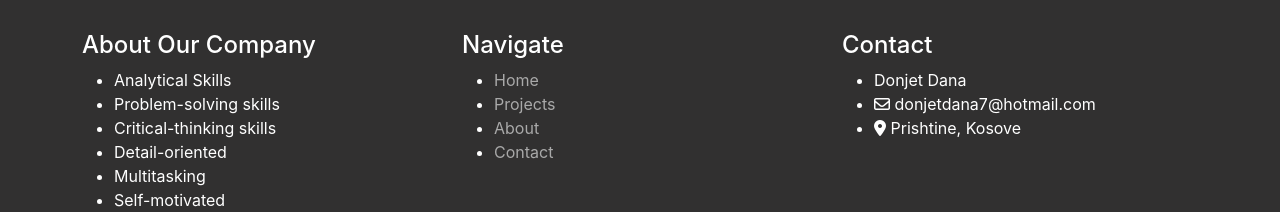
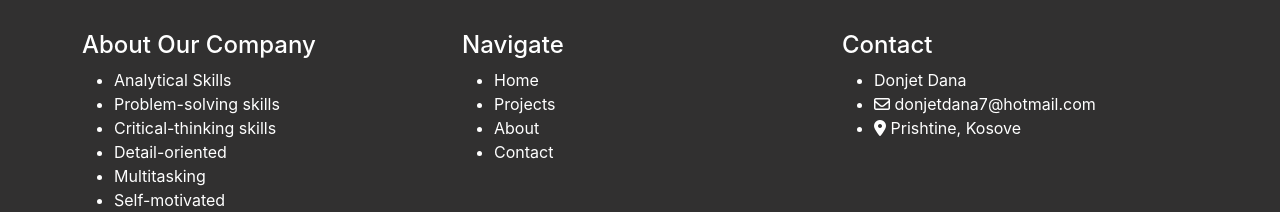
Before and after one commit to DonjetDana/JobApplication, a React (Create React App) app: page / in a window 1280 px wide. Shown: the part 1391-1603 px from the top of the page. Built offline with nearby package versions, Linux system fonts and the light colour scheme.

Commit message:
Modified Files

```diff
--- a/src/App.jsx
+++ b/src/App.jsx
@@ -7,6 +7,8 @@
   import Main from "./components/component/Main";
   import JobInformation from "./components/component/JobInformation";
   import jobData from "./components/component/jobs.json"
+  import Contact from "./components/component/Contact";
+  import About from "./components/component/About";
 
   export default function App() {
      const [selectedJob,setSelectedJob] = React.useState([]);
@@ -32,6 +34,8 @@
           <Route path="/signup" element={<Signup />} />
           <Route path="/main" element={<Main data={jobData} onClick={sendData} />} />
           <Route path="/jobinformation" element={<JobInformation  jobData={selectedJob} />} />
+          <Route path="/contact" element={<Contact />} />
+          <Route path="/about" element={<About />} />
 
         </Routes>
       </div>
--- a/src/components/component/Footer.jsx
+++ b/src/components/component/Footer.jsx
@@ -23,10 +23,10 @@ export default function Footer(){
                             <div className="second">
                                 <h4> Navigate</h4>
                                 <ul className="footer-ul">
-                                    <li><a href="#" className="footer-a" >Home</a></li>
-                                    <li><a href="#" className="footer-a">Projects</a></li>
-                                    <li><a href="#" className="footer-a">About</a></li>
-                                    <li><a href="#" className="footer-a">Contact</a></li>
+                                    <li><a href="#" className="footer-a text-white" >Home</a></li>
+                                    <li><a href="#" className="footer-a text-white">Projects</a></li>
+                                    <li><a href="#" className="footer-a text-white">About</a></li>
+                                    <li><a href="#" className="footer-a text-white">Contact</a></li>
                                 </ul>
                             </div>
                         </div>
--- a/src/components/component/Header.jsx
+++ b/src/components/component/Header.jsx
@@ -35,13 +35,13 @@ export default function Header() {
                     <div className="collapse navbar-collapse" id="collapsenavbar">
                         <ul className="navbar-nav my-0 mx-auto">
                             <li className="nav-item">
-                                <a href="#" className="nav-link">Home</a>
+                                <a href="/" className="nav-link">Home</a>
                             </li>
                             <li className="nav-item">
-                                <a href="#" className="nav-link">About</a>
+                                <a href="/about" className="nav-link">About</a>
                             </li>
                             <li className="nav-item">
-                                <a href="#" className="nav-link">Contact</a>
+                                <a href="/contact" className="nav-link">Contact</a>
                             </li>
                         </ul>
                     </div>
--- a/src/components/component/Home.jsx
+++ b/src/components/component/Home.jsx
@@ -32,10 +32,10 @@ export default function Home() {
                                     <a href="#" className="nav-link">Home</a>
                                 </li>
                                 <li className="nav-item">
-                                    <a href="#" className="nav-link">About</a>
+                                    <a href="/about" className="nav-link">About</a>
                                 </li>
                                 <li className="nav-item">
-                                    <a href="#" className="nav-link">Contact</a>
+                                    <a href="/contact" className="nav-link">Contact</a>
                                 </li>
                             </ul>
                             <div className="auth">
--- a/src/components/component/JobInformation.jsx
+++ b/src/components/component/JobInformation.jsx
@@ -4,7 +4,7 @@ import "../css/jobinformation.css"
 import Footer from "./Footer"
 
 export default function JobInformation(props) {
-    console.log("jobinforamtion data :" + props.jobData)
+    console.log("jobinforamtion data : " + props.jobData)
 
     const foto = props.jobData.image;
 
```
